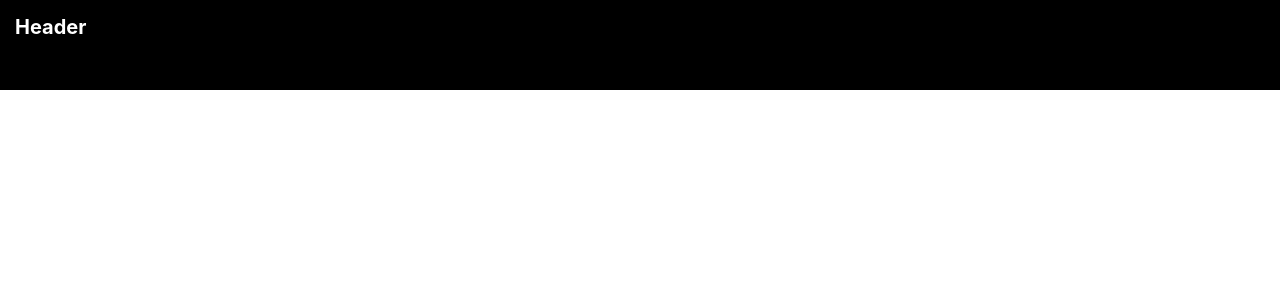
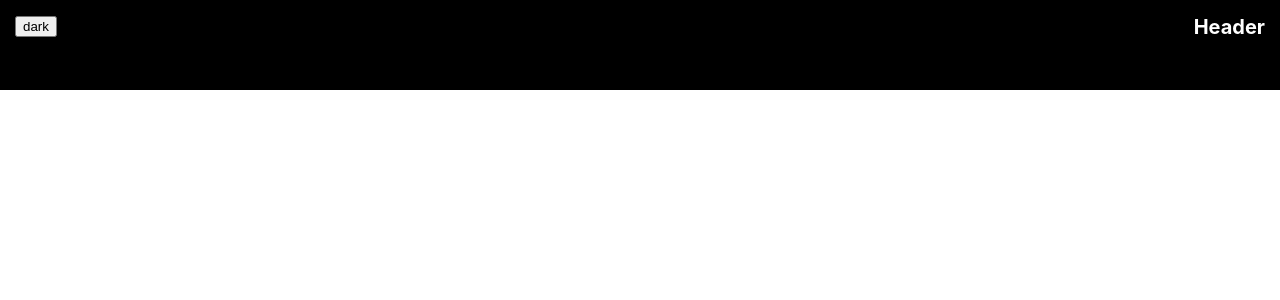
Before and after one commit to sahilaug/reactjscrashcourse, a React (Create React App) app: page / in a window 1280 px wide. Shown: the top 300 px of the page. Built offline with nearby package versions, Linux system fonts and the light colour scheme.

Commit message:
step04 toggle theme

```diff
--- a/src/components/Header.js
+++ b/src/components/Header.js
@@ -8,6 +8,13 @@ class Header extends Component {
     };
   }
 
+  toggleTheme = () => {
+    const newTheme = this.state.theme === "dark" ? "light" : "dark";
+    this.setState({
+      theme: newTheme
+    });
+  };
+
   render() {
     return (
       <div>
@@ -16,9 +23,14 @@ class Header extends Component {
             backgroundColor: this.state.theme === "dark" ? "black" : "white",
             color: this.state.theme === "dark" ? "white" : "black",
             height: "60px",
-            padding: "15px"
+            padding: "15px",
+            display: "flex",
+            justifyContent: "space-between"
           }}
         >
+          <div>
+            <button onClick={this.toggleTheme}>{this.state.theme}</button>
+          </div>
           <div
             style={{
               fontSize: "20px",
```
